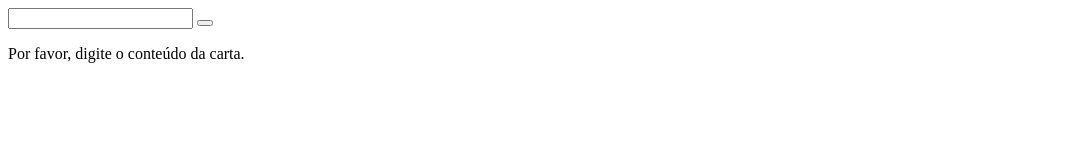
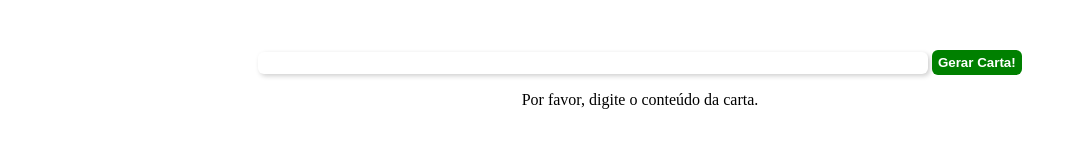
Before and after one commit to EversonDias/Carta_Misteriosa_with_HTML_CSS_and_JavaScript, a website: page index.html in a window 1280 px wide. Shown: the whole page, without its empty margins (0-1077 px from the left). Drawn offline with Linux system fonts and the light colour scheme.

Commit message:
added style

```diff
--- a/index.html
+++ b/index.html
@@ -8,11 +8,15 @@
   <link rel="stylesheet" href="style.css">
 </head>
 <body>
-  <input type="text" id="carta-texto">
-  <button id="criar-carta"></button>
-  <p id="carta-contador"></p>
+  <main>
+    <div class="container">
+      <input type="text" id="carta-texto">
+      <button id="criar-carta">Gerar Carta!</button>
+      <p id="carta-contador"></p>
+    </div>
 
-  <p id="carta-gerada">Por favor, digite o conteúdo da carta.</p>
+    <p id="carta-gerada">Por favor, digite o conteúdo da carta.</p>
+  </main>
 
   <script src="script.js"></script>
 </body>
--- a/style.css
+++ b/style.css
@@ -49,3 +49,26 @@
 .skewright {
   transform: matrix(1, 0, -0.176327, 1, 0, 0);
 }
+
+main {
+  width: 80vw;
+  margin: 50px auto;
+  text-align: center;
+}
+
+#carta-texto {
+  width: 65%;
+  height: 20px;
+  border-radius: 6px;
+  border: none;
+  box-shadow: 2px 2px 5px rgba(0, 0, 0, 0.192);
+}
+
+#criar-carta {
+  height: 25px;
+  background-color: green;
+  border: none;
+  border-radius: 6px;
+  color: white;
+  font-weight: 700;
+}
```
